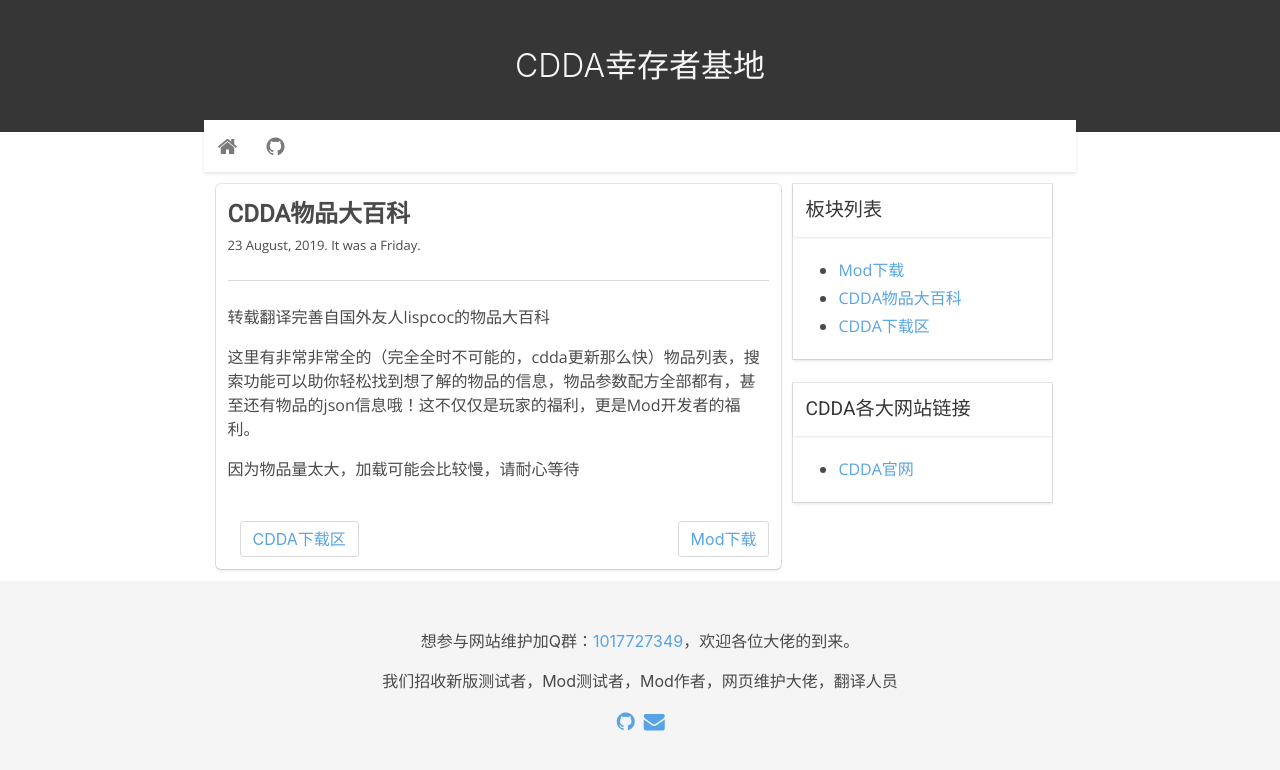
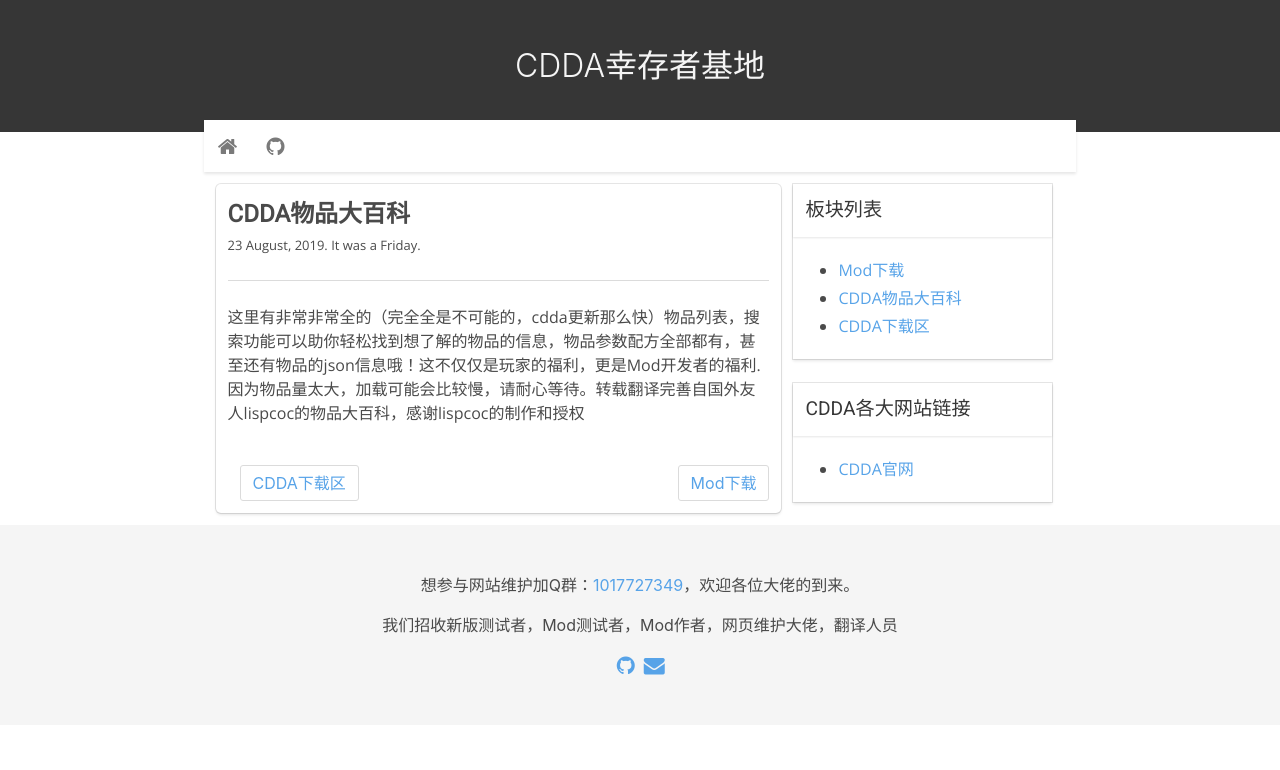
Before and after one commit to cdda-base/mainpage-cn, a Jekyll site: the page built from _posts/2019-8-23-item-encyclopedia.md, in a window 1280 px wide. Shown: the top 770 px of the page. Built offline with Jekyll 4.4.1, drawn with Linux system fonts in a browser that asks for light colours.

Commit message:
放弃修复显示bug，选择绕过显示bug

```diff
--- a/_posts/2019-8-23-item-encyclopedia.md
+++ b/_posts/2019-8-23-item-encyclopedia.md
@@ -3,8 +3,4 @@
 layout : post
 link : "cdda-encyclopedia/index.html"
 ---
-转载翻译完善自国外友人lispcoc的物品大百科
-
-这里有非常非常全的（完全全时不可能的，cdda更新那么快）物品列表，搜索功能可以助你轻松找到想了解的物品的信息，物品参数配方全部都有，甚至还有物品的json信息哦！这不仅仅是玩家的福利，更是Mod开发者的福利。
-
-因为物品量太大，加载可能会比较慢，请耐心等待
+这里有非常非常全的（完全全是不可能的，cdda更新那么快）物品列表，搜索功能可以助你轻松找到想了解的物品的信息，物品参数配方全部都有，甚至还有物品的json信息哦！这不仅仅是玩家的福利，更是Mod开发者的福利.因为物品量太大，加载可能会比较慢，请耐心等待。转载翻译完善自国外友人lispcoc的物品大百科，感谢lispcoc的制作和授权
```
